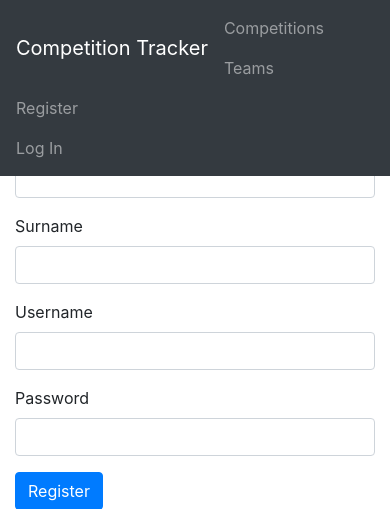
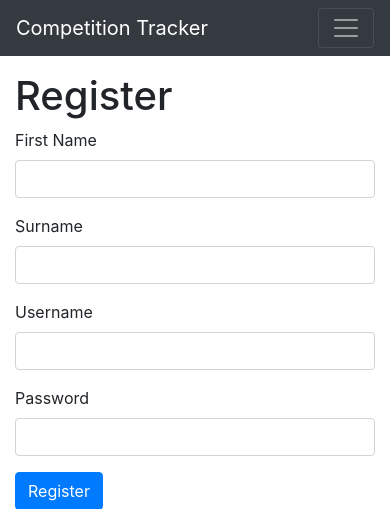
Before and after one commit to gizmo-devs/bstsc, a Python web app: template winter-league/templates/auth/register.html in a window 390 px wide. Shown: the top 509 px of the page. Run offline with Jinja, Linux system fonts and the light colour scheme; the template is opened without the code that fills it, so the values that code supplies are empty.

Commit message:
More mobile nav magic

```diff
--- a/winter-league/templates/base.html
+++ b/winter-league/templates/base.html
@@ -9,8 +9,12 @@
 </head>
 
 <body>
-<nav class="navbar navbar-expand-sm bg-dark navbar-dark fixed-top">
+<nav class="navbar navbar-expand-md bg-dark navbar-dark fixed-top">
   <a class="navbar-brand" href="/">Competition Tracker</a>
+  <button class="navbar-toggler" type="button" data-toggle="collapse" data-target="#navbarSupportedContent" aria-controls="navbarSupportedContent" aria-expanded="false" aria-label="Toggle navigation">
+    <span class="navbar-toggler-icon"></span>
+  </button>
+  <div class="collapse navbar-collapse" id="navbarSupportedContent">
   <ul class="navbar-nav mr-auto">
     <li class="nav-item">
       <a class="nav-link" href="{{ url_for('competition.index') }}">Competitions</a>
@@ -30,6 +34,7 @@
     <li><a class="nav-link" href="{{ url_for('auth.login') }}">Log In</a></li>
     {% endif %}
   </ul>
+  </div>
 </nav>
 <section class="container mt-5 pt-4">
   <header>
```
